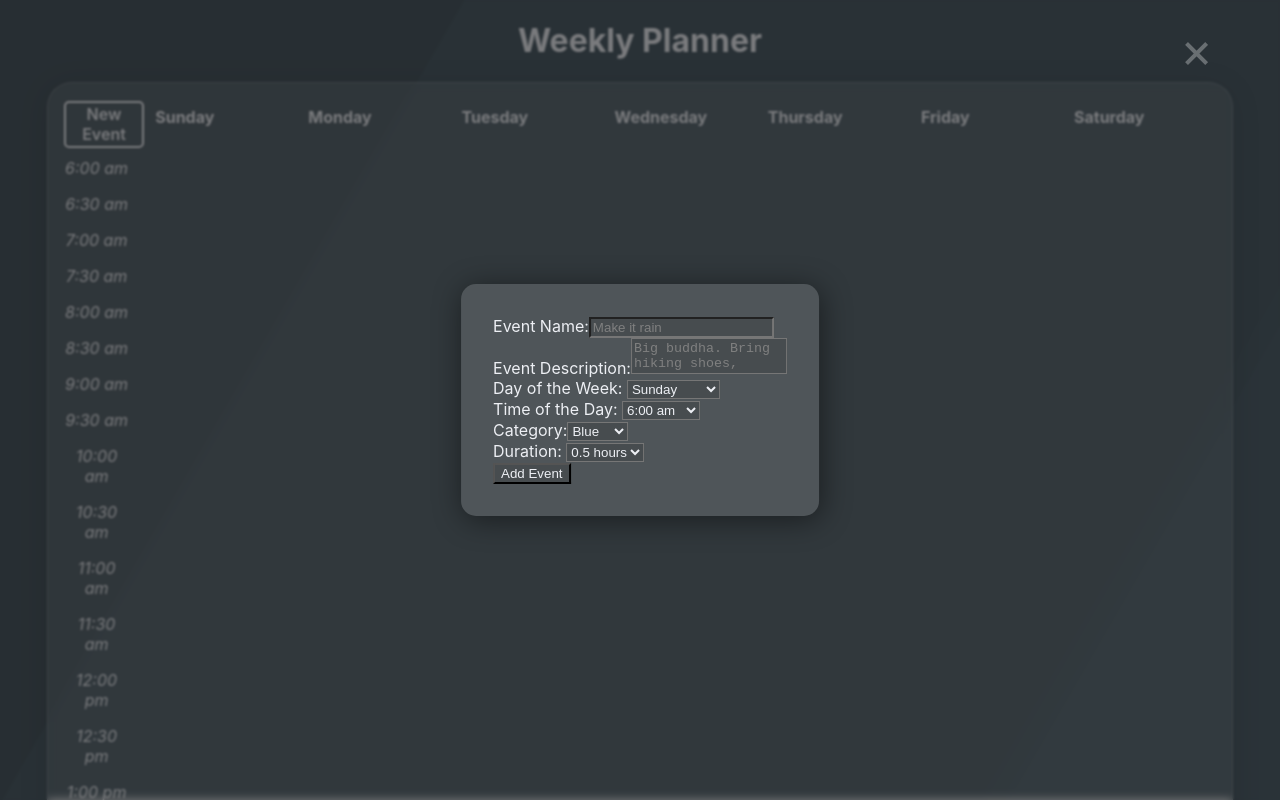
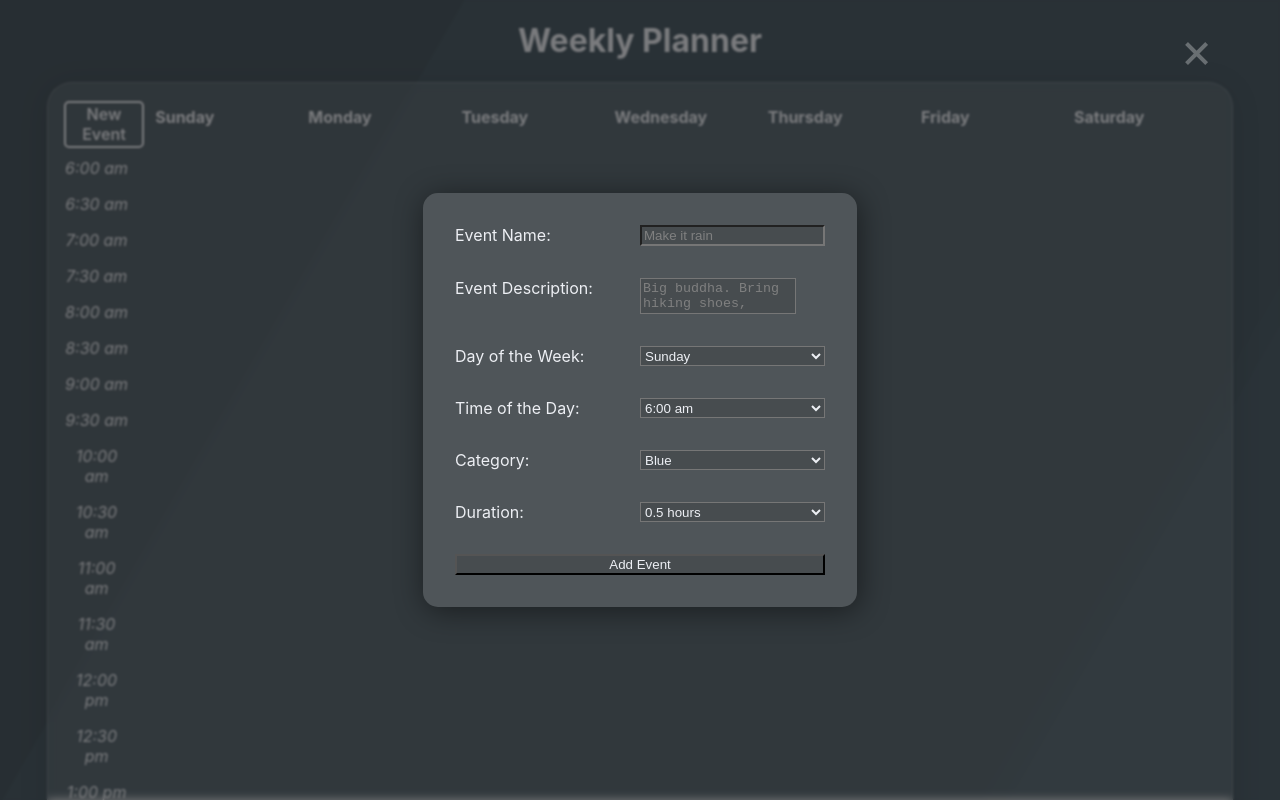
Before and after one commit to dlord-20/vacation-calendar-app, a React (Create React App) app: page / in a window 1280 px wide. Both pictures are taken after a click on the element "New Event". Shown: the top 800 px of the page. Built offline with nearby package versions, Linux system fonts and the light colour scheme.

Commit message:
Grid set up for the event lightbox

```diff
--- a/src/components/calendar/calendar.js
+++ b/src/components/calendar/calendar.js
@@ -7,6 +7,7 @@ import { weekdaysData, timesData, categoryColorsData } from "../../data/data";
 //Change event list to be in chronological order
 //Refactor userEvents to use Redux instead of useState
 //Make event list tell us the events under each day
+//Consolidate 'x's that close either lightbox or list in CSS
 
 export default function Calendar() {
 
@@ -149,7 +150,7 @@ export default function Calendar() {
         }
         const list = [];
         durations.forEach(duration => {
-            list.push(<option value={duration}>{duration} hours</option>)
+            list.push(<option value={duration} className={calendarStyles.eventOption}>{duration} hours</option>)
         })
         return list;
     }
@@ -239,40 +240,37 @@ export default function Calendar() {
     const getEventForm = () => {
         const eventForm = (
             <form onSubmit={handleSubmit}>
-                <label htmlFor="eventName">Event Name:
+                <label htmlFor="eventName">Event Name: </label>
                 <input type="text"
                 id="eventName"
                 name="eventName"
                 value={eventName}
                 placeholder="Make it rain"
-                    onChange={handleNameChange}/><br/>
-                </label>
-                <label htmlFor="eventDescription">Event Description:
+                onChange={handleNameChange}/>
+                <label htmlFor="eventDescription">Event Description: </label>
                 <textarea
                 id="eventDescription"
                 name="eventDescription"
                 value={eventDescription}
                 onChange={handleDescriptionChange}
                 placeholder="Big buddha. Bring hiking shoes, water, and some snacks."
-                    /><br/>
-                </label>
+                />
                 <label htmlFor="dayOfWeek">Day of the Week: </label>
                 <select id="dayOfWeek" name="dayOfWeek" value={eventDayOfWeek} onChange={handleDayOfWeek}>
                     {getWeekdayHeadersOptions()}
-                </select><br/>
+                </select>
                 <label htmlFor="timeOfDay">Time of the Day: </label>
                 <select id="timeOfDay" name="timeOfDay" value={eventTimeOfDay} onChange={handleTimeOfDay}>
                     {getTimeOfDayOptions()}
-                </select><br/>
-                <label htmlFor="color">Category:
+                </select>
+                <label htmlFor="color">Category: </label>
                 <select id="color" name="color" value={eventColor} onChange={handleColor}>
                     {getColorOptions()}
-                    </select><br/>
-                </label>
+                </select>
                 <label htmlFor="durationOfEvent">Duration: </label>
                 <select id="durationOfEvent" name="durationEvent" value={eventDuration} onChange={handleDuration}>
                     {getDurationOptions()}
-                </select><br/>
+                </select>
                 <input type="submit" value="Add Event"></input>
             </form>
         );
--- a/src/components/calendar/calendar.module.css
+++ b/src/components/calendar/calendar.module.css
@@ -52,6 +52,17 @@
     padding: 2rem;
     box-shadow: 2px 4px 30px rgba(0, 0, 0, 0.474);
     border-radius: 15px;
+}
+
+.calendarInput form {
+    display: grid;
+    grid-template-columns: repeat(2, 1fr);
+    row-gap: 2rem;
+}
+
+.calendarInput form input:last-child {
+    grid-column-start: span 2;
+    cursor: pointer;
 }
 
 .calendarInput label {
```
Lines whose indentation alone changed are shown as unchanged.
